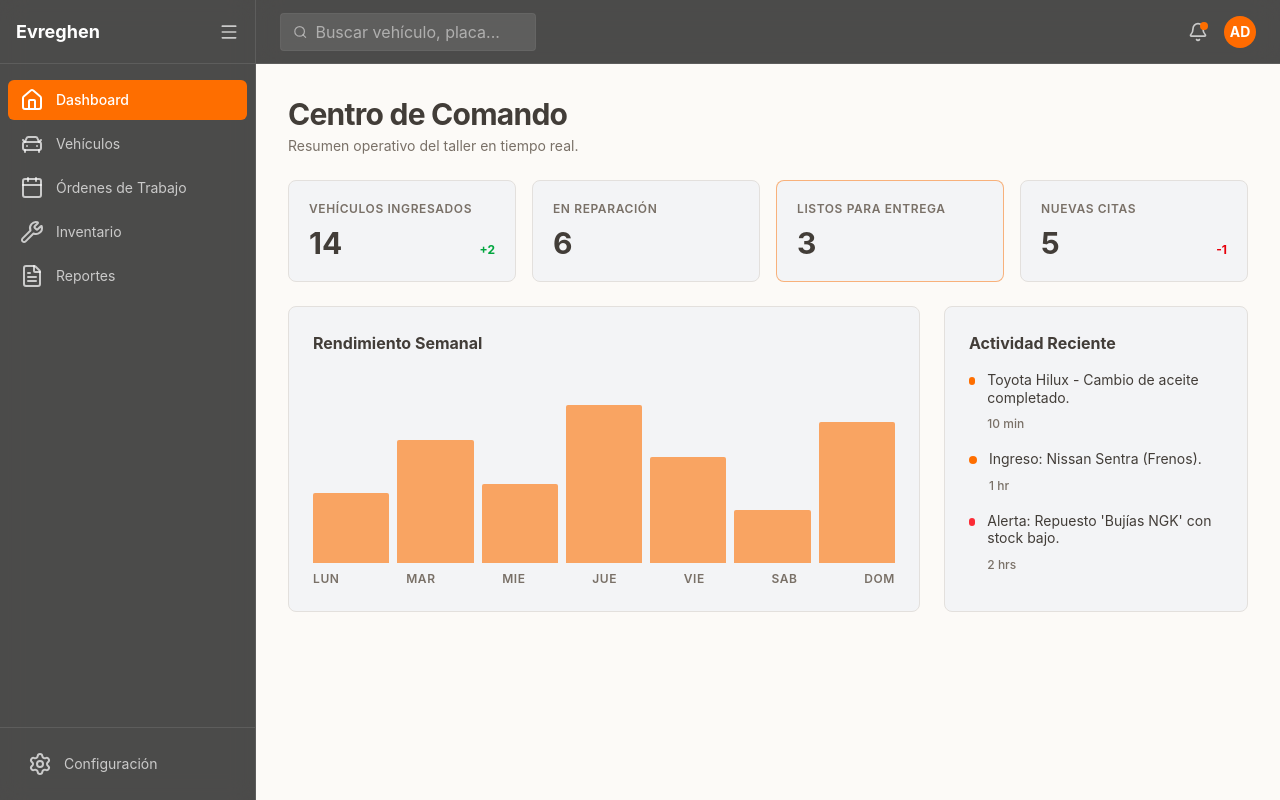
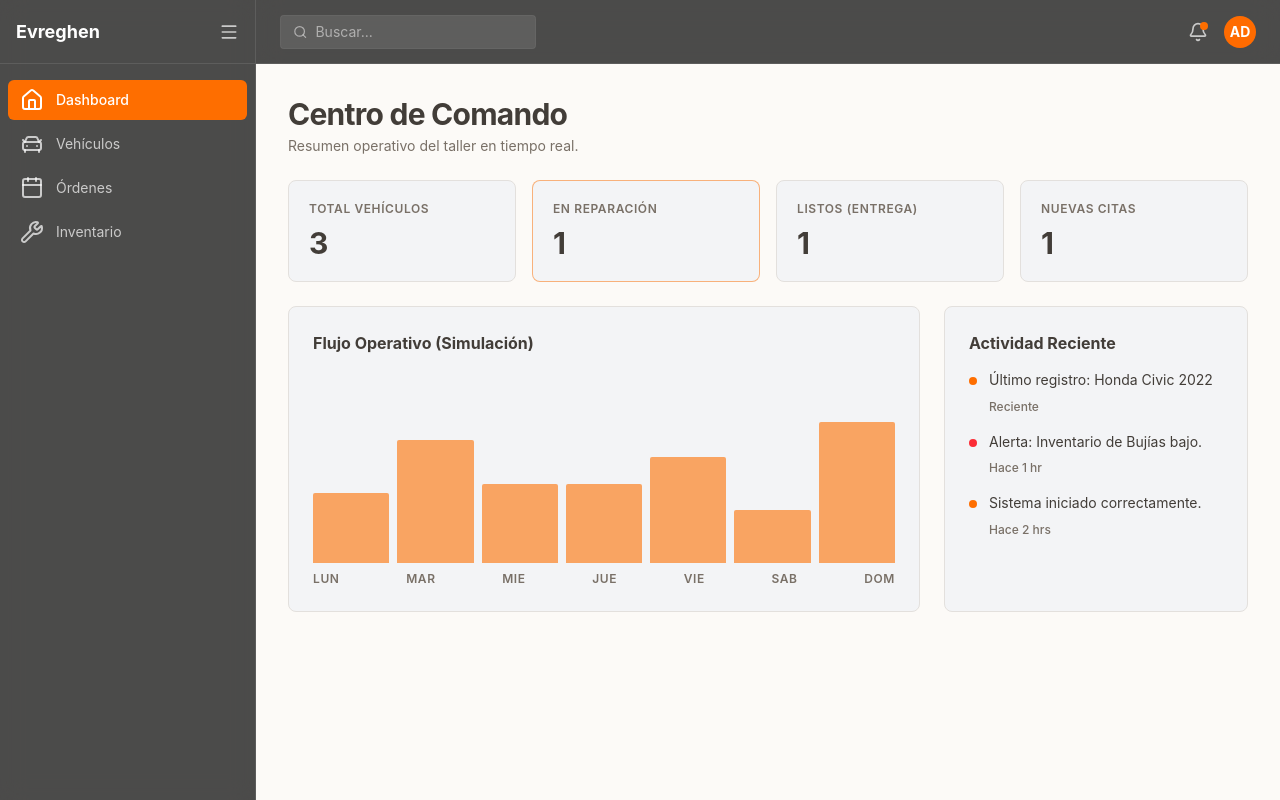
Before and after one commit to MayroGamerosXZ/Tarea-05---React-Js, a React (Vite) app: page / in a window 1280 px wide. Built offline with nearby package versions, Linux system fonts and the light colour scheme.

Commit message:
feat: Módulos 100% funcionales (CRUD, Buscador, Cambio de estado)

```diff
--- a/src/App.jsx
+++ b/src/App.jsx
@@ -1,9 +1,23 @@
 import React, { useState } from 'react';
-import { Settings, Home, Wrench, Calendar, CarFront, FileText, Bell, Search, Menu } from 'lucide-react';
+import { Settings, Home, Wrench, Calendar, CarFront, FileText, Bell, Search, Menu, Plus, X } from 'lucide-react';
 
 export default function App() {
   const [activeTab, setActiveTab] = useState('dashboard');
   const [isSidebarExpanded, setSidebarExpanded] = useState(true);
+  const [searchQuery, setSearchQuery] = useState('');
+
+  // Global State (Mock Database)
+  const [vehicles, setVehicles] = useState([
+    { id: 'ORD-001', plate: 'ABC-123', model: 'Toyota Hilux 2021', owner: 'Carlos Mendoza', status: 'production' },
+    { id: 'ORD-002', plate: 'XYZ-987', model: 'Nissan Sentra 2018', owner: 'María López', status: 'development' },
+    { id: 'ORD-003', plate: 'JKL-456', model: 'Honda Civic 2022', owner: 'Roberto Gómez', status: 'planned' },
+  ]);
+
+  const [inventory, setInventory] = useState([
+    { id: 'INV-1', name: 'Aceite Sintético 5W-30', stock: 24, minStock: 10, price: 45.00 },
+    { id: 'INV-2', name: 'Bujías NGK Iridium', stock: 5, minStock: 20, price: 12.50 },
+    { id: 'INV-3', name: 'Filtro de Aire', stock: 15, minStock: 10, price: 18.00 },
+  ]);
 
   return (
     <div className="min-h-screen bg-workspace text-on-workspace flex overflow-hidden font-sans">
@@ -24,26 +38,23 @@ export default function App() {
         <nav className="flex-1 py-4 px-2 space-y-1">
           <NavItem icon={<Home />} label="Dashboard" active={activeTab === 'dashboard'} onClick={() => setActiveTab('dashboard')} expanded={isSidebarExpanded} />
           <NavItem icon={<CarFront />} label="Vehículos" active={activeTab === 'vehiculos'} onClick={() => setActiveTab('vehiculos')} expanded={isSidebarExpanded} />
-          <NavItem icon={<Calendar />} label="Órdenes de Trabajo" active={activeTab === 'ordenes'} onClick={() => setActiveTab('ordenes')} expanded={isSidebarExpanded} />
+          <NavItem icon={<Calendar />} label="Órdenes" active={activeTab === 'ordenes'} onClick={() => setActiveTab('ordenes')} expanded={isSidebarExpanded} />
           <NavItem icon={<Wrench />} label="Inventario" active={activeTab === 'inventario'} onClick={() => setActiveTab('inventario')} expanded={isSidebarExpanded} />
-          <NavItem icon={<FileText />} label="Reportes" active={activeTab === 'reportes'} onClick={() => setActiveTab('reportes')} expanded={isSidebarExpanded} />
         </nav>
-
-        <div className="p-4 border-t border-white/10">
-          <NavItem icon={<Settings />} label="Configuración" expanded={isSidebarExpanded} />
-        </div>
       </aside>
 
       {/* Main Content Area */}
       <div className="flex-1 flex flex-col h-screen overflow-hidden">
         {/* Shell Header */}
         <header className="h-[64px] bg-shell/70 backdrop-blur-md border-b border-white/10 flex items-center justify-between px-6 z-10">
-          <div className="flex items-center bg-white/10 rounded-sm px-3 py-1.5 w-64 border border-white/5">
+          <div className="flex items-center bg-white/10 rounded-sm px-3 py-1.5 w-64 border border-white/5 focus-within:border-primary transition-colors">
             <Search size={16} className="text-white/50 mr-2" />
             <input
               type="text"
-              placeholder="Buscar vehículo, placa..."
-              className="bg-transparent text-body-md text-on-shell outline-none w-full placeholder-white/50"
+              placeholder="Buscar..."
+              value={searchQuery}
+              onChange={(e) => setSearchQuery(e.target.value)}
+              className="bg-transparent text-sm text-on-shell outline-none w-full placeholder-white/50"
             />
           </div>
           <div className="flex items-center space-x-4">
@@ -60,15 +71,10 @@ export default function App() {
         {/* Workspace Document */}
         <main className="flex-1 overflow-auto p-8 relative">
           <div className="max-w-[1400px] mx-auto">
-            {activeTab === 'dashboard' && <DashboardView />}
-            {activeTab === 'vehiculos' && <VehiclesView />}
-            {(activeTab !== 'dashboard' && activeTab !== 'vehiculos') && (
-              <div className="flex flex-col items-center justify-center h-64 text-on-surface-muted">
-                <Wrench size={48} className="mb-4 opacity-20" />
-                <h2 className="text-xl font-bold">Módulo en Desarrollo</h2>
-                <p>Esta sección está siendo construida.</p>
-              </div>
-            )}
+            {activeTab === 'dashboard' && <DashboardView vehicles={vehicles} />}
+            {activeTab === 'vehiculos' && <VehiclesView vehicles={vehicles} setVehicles={setVehicles} searchQuery={searchQuery} />}
+            {activeTab === 'ordenes' && <OrdersView vehicles={vehicles} setVehicles={setVehicles} searchQuery={searchQuery} />}
+            {activeTab === 'inventario' && <InventoryView inventory={inventory} setInventory={setInventory} searchQuery={searchQuery} />}
           </div>
         </main>
       </div>
@@ -93,7 +99,11 @@ function NavItem({ icon, label, active, onClick, expanded }) {
   );
 }
 
-function DashboardView() {
+function DashboardView({ vehicles }) {
+  const inRepair = vehicles.filter(v => v.status === 'development').length;
+  const ready = vehicles.filter(v => v.status === 'production').length;
+  const planned = vehicles.filter(v => v.status === 'planned').length;
+
   return (
     <div className="space-y-6">
       <header className="mb-6">
@@ -103,19 +113,18 @@ function DashboardView() {
 
       {/* Metrics Row */}
       <div className="grid grid-cols-1 md:grid-cols-4 gap-4">
-        <MetricCard title="Vehículos Ingresados" value="14" trend="+2" />
-        <MetricCard title="En Reparación" value="6" />
-        <MetricCard title="Listos para Entrega" value="3" highlight />
-        <MetricCard title="Nuevas Citas" value="5" trend="-1" />
+        <MetricCard title="Total Vehículos" value={vehicles.length} />
+        <MetricCard title="En Reparación" value={inRepair} highlight={inRepair > 0} />
+        <MetricCard title="Listos (Entrega)" value={ready} />
+        <MetricCard title="Nuevas Citas" value={planned} />
       </div>
 
       <div className="grid grid-cols-1 lg:grid-cols-3 gap-6">
-        {/* Main Chart Area */}
         <div className="lg:col-span-2 bg-surface rounded-lg p-6 border border-outline shadow-subtle">
-          <h3 className="font-bold mb-4 text-on-surface">Rendimiento Semanal</h3>
+          <h3 className="font-bold mb-4 text-on-surface">Flujo Operativo (Simulación)</h3>
           <div className="h-48 flex items-end justify-between space-x-2 pt-4">
-            {[40, 70, 45, 90, 60, 30, 80].map((h, i) => (
-              <div key={i} className="w-full bg-primary/60 hover:bg-primary transition-colors rounded-t-xs" style={{ height: `${h}%` }}></div>
+            {[40, 70, 45, vehicles.length * 15, 60, 30, 80].map((h, i) => (
+              <div key={i} className="w-full bg-primary/60 hover:bg-primary transition-colors rounded-t-xs" style={{ height: `${Math.min(h, 100)}%` }}></div>
             ))}
           </div>
           <div className="flex justify-between mt-2 text-xs text-on-surface-muted uppercase tracking-wider font-semibold">
@@ -123,13 +132,12 @@ function DashboardView() {
           </div>
         </div>
 
-        {/* Activity Feed */}
         <div className="bg-surface rounded-lg p-6 border border-outline shadow-subtle">
           <h3 className="font-bold mb-4 text-on-surface">Actividad Reciente</h3>
           <div className="space-y-4">
-            <ActivityItem text="Toyota Hilux - Cambio de aceite completado." time="10 min" />
-            <ActivityItem text="Ingreso: Nissan Sentra (Frenos)." time="1 hr" />
-            <ActivityItem text="Alerta: Repuesto 'Bujías NGK' con stock bajo." time="2 hrs" isAlert />
+            <ActivityItem text={`Último registro: ${vehicles[vehicles.length - 1]?.model || 'N/A'}`} time="Reciente" />
+            <ActivityItem text="Alerta: Inventario de Bujías bajo." time="Hace 1 hr" isAlert />
+            <ActivityItem text="Sistema iniciado correctamente." time="Hace 2 hrs" />
           </div>
         </div>
       </div>
@@ -137,17 +145,12 @@ function DashboardView() {
   );
 }
 
-function MetricCard({ title, value, trend, highlight }) {
+function MetricCard({ title, value, highlight }) {
   return (
     <div className={`bg-surface rounded-lg p-5 border shadow-subtle flex flex-col ${highlight ? 'border-primary/50 bg-primary/5' : 'border-outline'}`}>
       <span className="text-xs uppercase tracking-wider font-semibold text-on-surface-muted mb-2">{title}</span>
       <div className="flex items-baseline justify-between">
         <span className="text-3xl font-bold text-on-surface">{value}</span>
-        {trend && (
-          <span className={`text-xs font-bold ${trend.startsWith('+') ? 'text-green-600' : 'text-red-600'}`}>
-            {trend}
-          </span>
-        )}
       </div>
     </div>
   );
@@ -165,25 +168,37 @@ function ActivityItem({ text, time, isAlert }) {
   );
 }
 
-function VehiclesView() {
-  const vehicles = [
-    { id: 'ORD-001', plate: 'ABC-123', model: 'Toyota Hilux 2021', owner: 'Carlos Mendoza', status: 'production' },
-    { id: 'ORD-002', plate: 'XYZ-987', model: 'Nissan Sentra 2018', owner: 'María López', status: 'development' },
-    { id: 'ORD-003', plate: 'JKL-456', model: 'Honda Civic 2022', owner: 'Roberto Gómez', status: 'planned' },
-    { id: 'ORD-004', plate: 'QWE-741', model: 'Ford Ranger 2019', owner: 'Ana Silva', status: 'integrated' },
-    { id: 'ORD-005', plate: 'DEMO-00', model: 'Vehículo de Prueba', owner: 'Sistema', status: 'mock' },
-  ];
+function VehiclesView({ vehicles, setVehicles, searchQuery }) {
+  const [showModal, setShowModal] = useState(false);
+  const [formData, setFormData] = useState({ plate: '', model: '', owner: '' });
+
+  const filteredVehicles = vehicles.filter(v =>
+    v.plate.toLowerCase().includes(searchQuery.toLowerCase()) ||
+    v.model.toLowerCase().includes(searchQuery.toLowerCase()) ||
+    v.owner.toLowerCase().includes(searchQuery.toLowerCase())
+  );
+
+  const handleSubmit = (e) => {
+    e.preventDefault();
+    if (!formData.plate || !formData.model) return;
+    const newId = `ORD-00${vehicles.length + 1}`;
+    setVehicles([...vehicles, { id: newId, ...formData, status: 'planned' }]);
+    setShowModal(false);
+    setFormData({ plate: '', model: '', owner: '' });
+  };
 
   return (
     <div className="space-y-6">
       <div className="flex justify-between items-end mb-6">
         <header>
           <h1 className="text-3xl font-bold text-on-workspace mb-1 tracking-tight">Vehículos Activos</h1>
-          <p className="text-on-surface-muted text-sm">Gestión de unidades y órdenes de trabajo.</p>
+          <p className="text-on-surface-muted text-sm">Gestión de unidades (Filtrado por: {searchQuery || 'Todos'})</p>
         </header>
-        <button className="bg-primary hover:bg-primary-strong text-white px-4 py-2 rounded-sm text-sm font-medium transition-colors shadow-subtle flex items-center">
-          <CarFront size={16} className="mr-2" />
-          Registrar Ingreso
+        <button
+          onClick={() => setShowModal(true)}
+          className="bg-primary hover:bg-primary-strong text-white px-4 py-2 rounded-sm text-sm font-medium transition-colors shadow-subtle flex items-center"
+        >
+          <Plus size={16} className="mr-2" /> Registrar Ingreso
         </button>
       </div>
 
@@ -191,22 +206,145 @@ function VehiclesView() {
         <table className="w-full text-left border-collapse">
           <thead>
             <tr className="bg-primary/5 border-b border-outline">
-              <th className="py-3 px-4 text-xs font-semibold uppercase tracking-wider text-primary-strong">Orden</th>
-              <th className="py-3 px-4 text-xs font-semibold uppercase tracking-wider text-primary-strong">Placa</th>
-              <th className="py-3 px-4 text-xs font-semibold uppercase tracking-wider text-primary-strong">Vehículo</th>
-              <th className="py-3 px-4 text-xs font-semibold uppercase tracking-wider text-primary-strong">Cliente</th>
-              <th className="py-3 px-4 text-xs font-semibold uppercase tracking-wider text-primary-strong text-right">Estado Operativo</th>
+              <th className="py-3 px-4 text-xs font-semibold uppercase text-primary-strong">Orden</th>
+              <th className="py-3 px-4 text-xs font-semibold uppercase text-primary-strong">Placa</th>
+              <th className="py-3 px-4 text-xs font-semibold uppercase text-primary-strong">Vehículo</th>
+              <th className="py-3 px-4 text-xs font-semibold uppercase text-primary-strong">Cliente</th>
+              <th className="py-3 px-4 text-xs font-semibold uppercase text-primary-strong text-right">Estado Operativo</th>
             </tr>
           </thead>
           <tbody>
-            {vehicles.map((v, i) => (
+            {filteredVehicles.map((v, i) => (
               <tr key={i} className="border-b border-outline/50 hover:bg-white/50 transition-colors">
                 <td className="py-3 px-4 text-sm font-medium text-on-surface">{v.id}</td>
                 <td className="py-3 px-4 text-sm font-mono text-on-surface-muted">{v.plate}</td>
                 <td className="py-3 px-4 text-sm text-on-surface">{v.model}</td>
                 <td className="py-3 px-4 text-sm text-on-surface-muted">{v.owner}</td>
-                <td className="py-3 px-4 text-right">
-                  <StatusBadge status={v.status} />
+                <td className="py-3 px-4 text-right"><StatusBadge status={v.status} /></td>
+              </tr>
+            ))}
+            {filteredVehicles.length === 0 && (
+              <tr><td colSpan="5" className="py-8 text-center text-on-surface-muted">No hay resultados para "{searchQuery}"</td></tr>
+            )}
+          </tbody>
+        </table>
+      </div>
+
+      {showModal && (
+        <div className="fixed inset-0 bg-black/50 backdrop-blur-sm flex items-center justify-center z-50">
+          <div className="bg-surface-elevated p-6 rounded-lg shadow-dialog w-[400px]">
+            <div className="flex justify-between items-center mb-4">
+              <h2 className="text-xl font-bold">Nuevo Ingreso</h2>
+              <button onClick={() => setShowModal(false)}><X size={20} className="text-on-surface-muted" /></button>
+            </div>
+            <form onSubmit={handleSubmit} className="space-y-4">
+              <div>
+                <label className="block text-xs font-bold text-on-surface-muted mb-1">PLACA</label>
+                <input type="text" className="w-full border border-outline rounded-sm p-2 text-sm" value={formData.plate} onChange={e => setFormData({...formData, plate: e.target.value})} required placeholder="Ej: XYZ-123" />
+              </div>
+              <div>
+                <label className="block text-xs font-bold text-on-surface-muted mb-1">MODELO</label>
+                <input type="text" className="w-full border border-outline rounded-sm p-2 text-sm" value={formData.model} onChange={e => setFormData({...formData, model: e.target.value})} required placeholder="Ej: Honda Civic 2020" />
+              </div>
+              <div>
+                <label className="block text-xs font-bold text-on-surface-muted mb-1">CLIENTE</label>
+                <input type="text" className="w-full border border-outline rounded-sm p-2 text-sm" value={formData.owner} onChange={e => setFormData({...formData, owner: e.target.value})} required placeholder="Nombre del propietario" />
+              </div>
+              <button type="submit" className="w-full bg-primary hover:bg-primary-strong text-white py-2 rounded-sm font-medium mt-4">Guardar Vehículo</button>
+            </form>
+          </div>
+        </div>
+      )}
+    </div>
+  );
+}
+
+function OrdersView({ vehicles, setVehicles, searchQuery }) {
+  const filteredVehicles = vehicles.filter(v => v.id.toLowerCase().includes(searchQuery.toLowerCase()) || v.model.toLowerCase().includes(searchQuery.toLowerCase()));
+
+  const changeStatus = (id, newStatus) => {
+    setVehicles(vehicles.map(v => v.id === id ? { ...v, status: newStatus } : v));
+  };
+
+  return (
+    <div className="space-y-6">
+      <header className="mb-6">
+        <h1 className="text-3xl font-bold text-on-workspace mb-1 tracking-tight">Órdenes de Trabajo</h1>
+        <p className="text-on-surface-muted text-sm">Gestiona el progreso de las reparaciones.</p>
+      </header>
+
+      <div className="grid grid-cols-1 md:grid-cols-2 lg:grid-cols-3 gap-4">
+        {filteredVehicles.map(v => (
+          <div key={v.id} className="bg-surface border border-outline rounded-lg p-5 shadow-subtle flex flex-col">
+            <div className="flex justify-between items-start mb-4">
+              <div>
+                <span className="text-xs font-mono text-on-surface-muted">{v.id}</span>
+                <h3 className="font-bold text-on-surface mt-1">{v.model}</h3>
+              </div>
+              <StatusBadge status={v.status} />
+            </div>
+
+            <div className="mt-auto space-y-2 pt-4 border-t border-outline/50">
+              <p className="text-xs text-on-surface-muted mb-2">Cambiar Estado:</p>
+              <div className="flex flex-wrap gap-2">
+                <button onClick={() => changeStatus(v.id, 'planned')} className={`text-xs px-2 py-1 rounded-sm border ${v.status === 'planned' ? 'bg-status-planned-bg border-status-planned-fg text-status-planned-fg' : 'border-outline hover:bg-white/50'}`}>Planificado</button>
+                <button onClick={() => changeStatus(v.id, 'development')} className={`text-xs px-2 py-1 rounded-sm border ${v.status === 'development' ? 'bg-status-development-bg border-status-development-fg text-status-development-fg' : 'border-outline hover:bg-white/50'}`}>En Reparación</button>
+                <button onClick={() => changeStatus(v.id, 'production')} className={`text-xs px-2 py-1 rounded-sm border ${v.status === 'production' ? 'bg-status-production-bg border-status-production-fg text-status-production-fg' : 'border-outline hover:bg-white/50'}`}>Listo</button>
+              </div>
+            </div>
+          </div>
+        ))}
+      </div>
+    </div>
+  );
+}
+
+function InventoryView({ inventory, setInventory, searchQuery }) {
+  const filtered = inventory.filter(i => i.name.toLowerCase().includes(searchQuery.toLowerCase()));
+
+  const updateStock = (id, delta) => {
+    setInventory(inventory.map(i => {
+      if (i.id === id) {
+        const newStock = Math.max(0, i.stock + delta);
+        return { ...i, stock: newStock };
+      }
+      return i;
+    }));
+  };
+
+  return (
+    <div className="space-y-6">
+      <header className="mb-6">
+        <h1 className="text-3xl font-bold text-on-workspace mb-1 tracking-tight">Inventario de Repuestos</h1>
+        <p className="text-on-surface-muted text-sm">Control de stock y suministros.</p>
+      </header>
+
+      <div className="bg-surface rounded-lg border border-outline shadow-subtle overflow-hidden">
+        <table className="w-full text-left border-collapse">
+          <thead>
+            <tr className="bg-primary/5 border-b border-outline">
+              <th className="py-3 px-4 text-xs font-semibold uppercase text-primary-strong">SKU</th>
+              <th className="py-3 px-4 text-xs font-semibold uppercase text-primary-strong">Artículo</th>
+              <th className="py-3 px-4 text-xs font-semibold uppercase text-primary-strong text-right">Precio</th>
+              <th className="py-3 px-4 text-xs font-semibold uppercase text-primary-strong text-center">Stock Actual</th>
+              <th className="py-3 px-4 text-xs font-semibold uppercase text-primary-strong text-center">Ajustar</th>
+            </tr>
+          </thead>
+          <tbody>
+            {filtered.map((item, i) => (
+              <tr key={i} className="border-b border-outline/50 hover:bg-white/50 transition-colors">
+                <td className="py-3 px-4 text-sm font-mono text-on-surface-muted">{item.id}</td>
+                <td className="py-3 px-4 text-sm font-medium text-on-surface">
+                  {item.name}
+                  {item.stock <= item.minStock && <span className="ml-2 text-[10px] bg-red-100 text-red-600 px-1.5 py-0.5 rounded-full uppercase font-bold">Bajo Stock</span>}
+                </td>
+                <td className="py-3 px-4 text-sm text-right">${item.price.toFixed(2)}</td>
+                <td className="py-3 px-4 text-sm text-center font-bold text-on-surface">{item.stock}</td>
+                <td className="py-3 px-4 text-center">
+                  <div className="flex items-center justify-center space-x-2">
+                    <button onClick={() => updateStock(item.id, -1)} className="bg-white border border-outline text-on-surface w-6 h-6 rounded-sm hover:bg-gray-100 flex items-center justify-center">-</button>
+                    <button onClick={() => updateStock(item.id, 1)} className="bg-white border border-outline text-on-surface w-6 h-6 rounded-sm hover:bg-gray-100 flex items-center justify-center">+</button>
+                  </div>
                 </td>
               </tr>
             ))}
@@ -235,8 +373,8 @@ function StatusBadge({ status }) {
   };
 
   return (
-    <span className={`inline-block px-2.5 py-1 rounded-full text-xs font-bold tracking-wide ${styles[status]}`}>
-      {labels[status]}
+    <span className={`inline-block px-2.5 py-1 rounded-full text-xs font-bold tracking-wide ${styles[status] || styles.mock}`}>
+      {labels[status] || labels.mock}
     </span>
   );
 }
```
